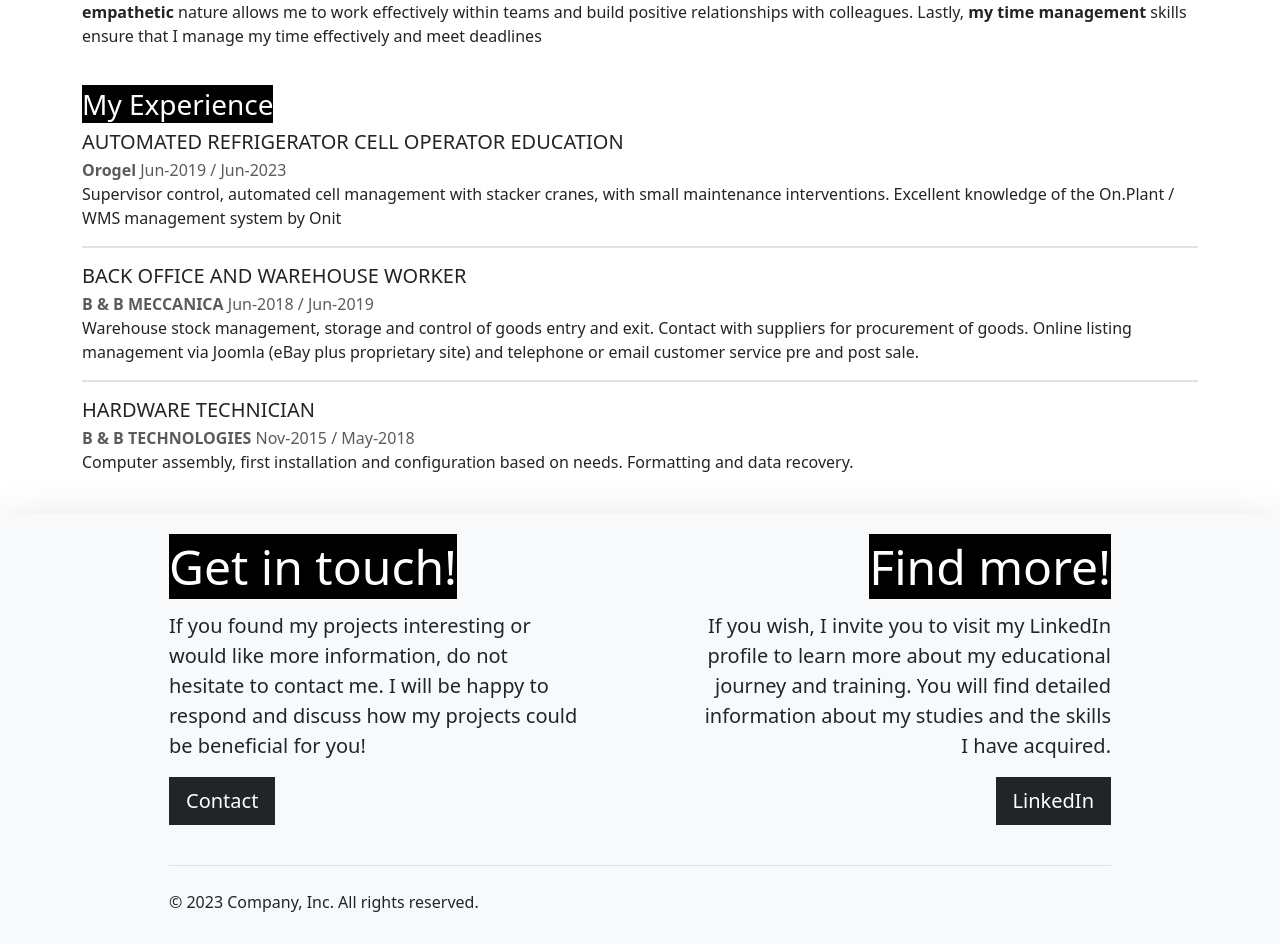
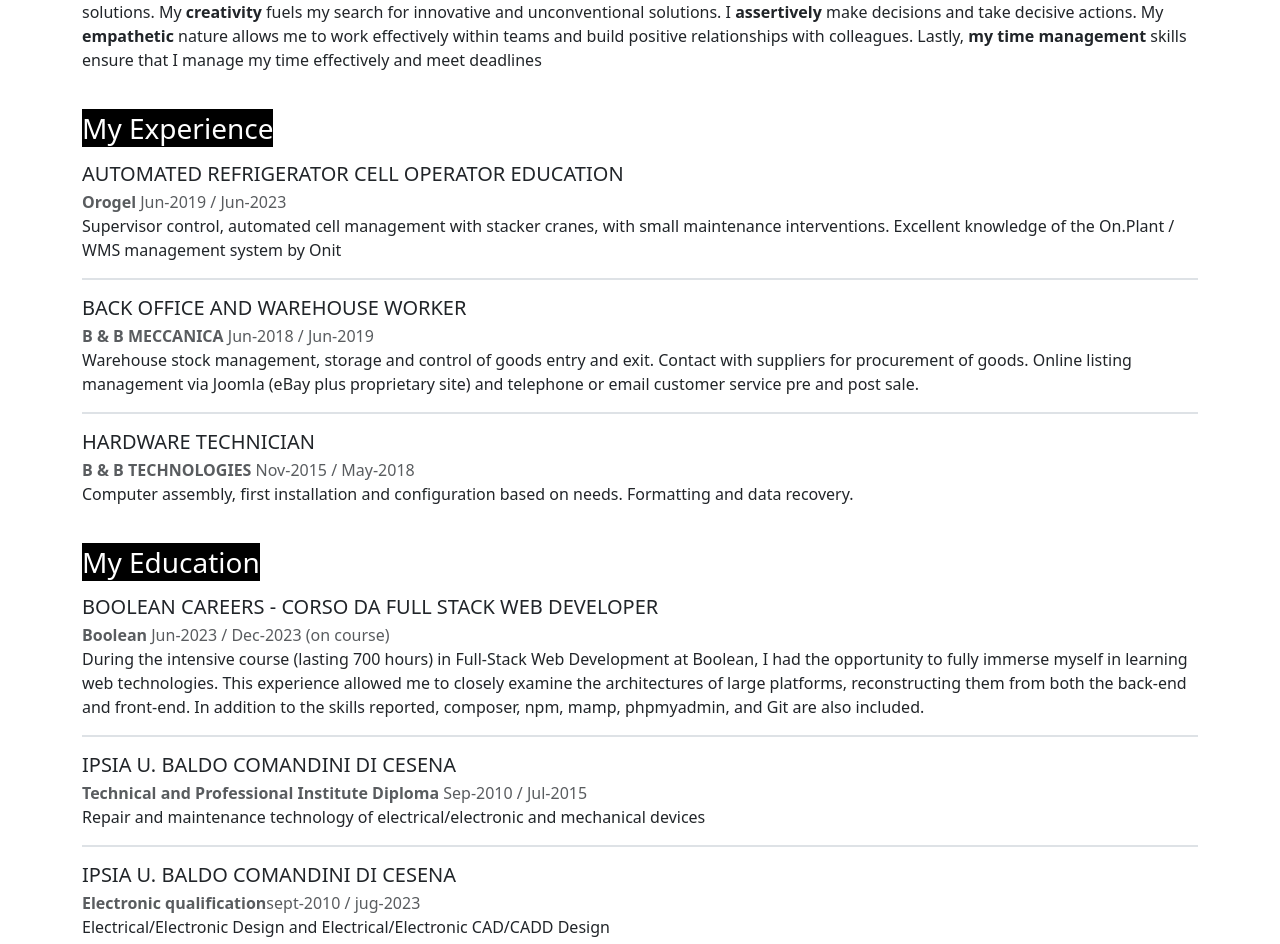
Before and after one commit to EliaBuratti/vite-boolfolio, a Vue app: page /#/about in a window 1280 px wide. Shown: the part 928-1872 px from the top of the page. Built offline with nearby package versions, Linux system fonts and the light colour scheme.

Commit message:
add my education

```diff
--- a/src/components/views/AboutView.vue
+++ b/src/components/views/AboutView.vue
@@ -33,7 +33,7 @@
                 <!-- my profile -->
                 <div class="col-12 mt-5 mt-md-4 d-flex flex-wrap">
                     <div class="col-12 col-md-8">
-                        <h3><span class="eb_active">My Profile</span></h3>
+                        <h3 class="my-3"><span class="eb_active">My Profile</span></h3>
                         <p>
                             I'm 27 years old and live in Cesena. I recently completed a course as a
                             <strong>Full Stack Web Developer</strong>
@@ -57,7 +57,7 @@
 
                 <!-- My Personal Competitions -->
                 <div class="col-12 mt-5 mt-md-4">
-                    <h3><span class="eb_active">My Personal Competitions</span></h3>
+                    <h3 class="my-3"><span class="eb_active">My Personal Competitions</span></h3>
                     <p>
                         As a <strong>problem-solver</strong>, I approach challenges with logic and strategy. My ability to
                         <strong>listen</strong> helps me
@@ -77,7 +77,7 @@
                 <div class="col-12 mt-5 mt-md-4">
                     <h3><span class="eb_active">My Experience</span></h3>
 
-                    <div class="mb-3 border-2 border-bottom">
+                    <div class="my-3 border-2 border-bottom">
 
                         <h5 class="mb-1">AUTOMATED REFRIGERATOR CELL OPERATOR EDUCATION</h5>
                         <div class="text-muted fs-6"><strong>Orogel</strong> Jun-2019 / Jun-2023 </div>
@@ -113,6 +113,46 @@
 
 
                 </div>
+
+                <!-- my educations -->
+                <div class="col-12 mt-5 mt-md-4">
+                    <h3><span class="eb_active">My Education</span></h3>
+
+                    <div class="my-3 border-2 border-bottom">
+
+                        <h5 class="mb-1">BOOLEAN CAREERS - CORSO DA FULL STACK WEB DEVELOPER</h5>
+                        <div class="text-muted fs-6"><strong>Boolean</strong> Jun-2023 / Dec-2023 (on course)</div>
+                        <p>
+                            During the intensive course (lasting 700 hours) in Full-Stack Web Development at Boolean, I had
+                            the opportunity to fully immerse myself in learning web technologies. This experience allowed me
+                            to closely examine the architectures of large platforms, reconstructing them from both the
+                            back-end and front-end. In addition to the skills reported, composer, npm, mamp, phpmyadmin, and
+                            Git are also included.
+                        </p>
+
+                    </div>
+
+                    <div class="mb-3 border-2 border-bottom">
+                        <h5 class="mb-1">IPSIA U. BALDO COMANDINI DI CESENA</h5>
+                        <div class="text-muted fs-6">
+                            <strong>Technical and Professional Institute Diploma</strong>
+                            Sep-2010 / Jul-2015
+                        </div>
+                        <p>
+                            Repair and maintenance technology of electrical/electronic and mechanical devices
+                        </p>
+                    </div>
+
+                    <div class="mb-3">
+                        <h5 class="mb-1">IPSIA U. BALDO COMANDINI DI CESENA</h5>
+                        <div class="text-muted fs-6"><strong>Electronic qualification</strong>sept-2010 / jug-2023</div>
+                        <p>
+                            Electrical/Electronic Design and Electrical/Electronic CAD/CADD Design
+                        </p>
+                    </div>
+
+
+                </div>
             </div>
         </div>
     </div>
```
